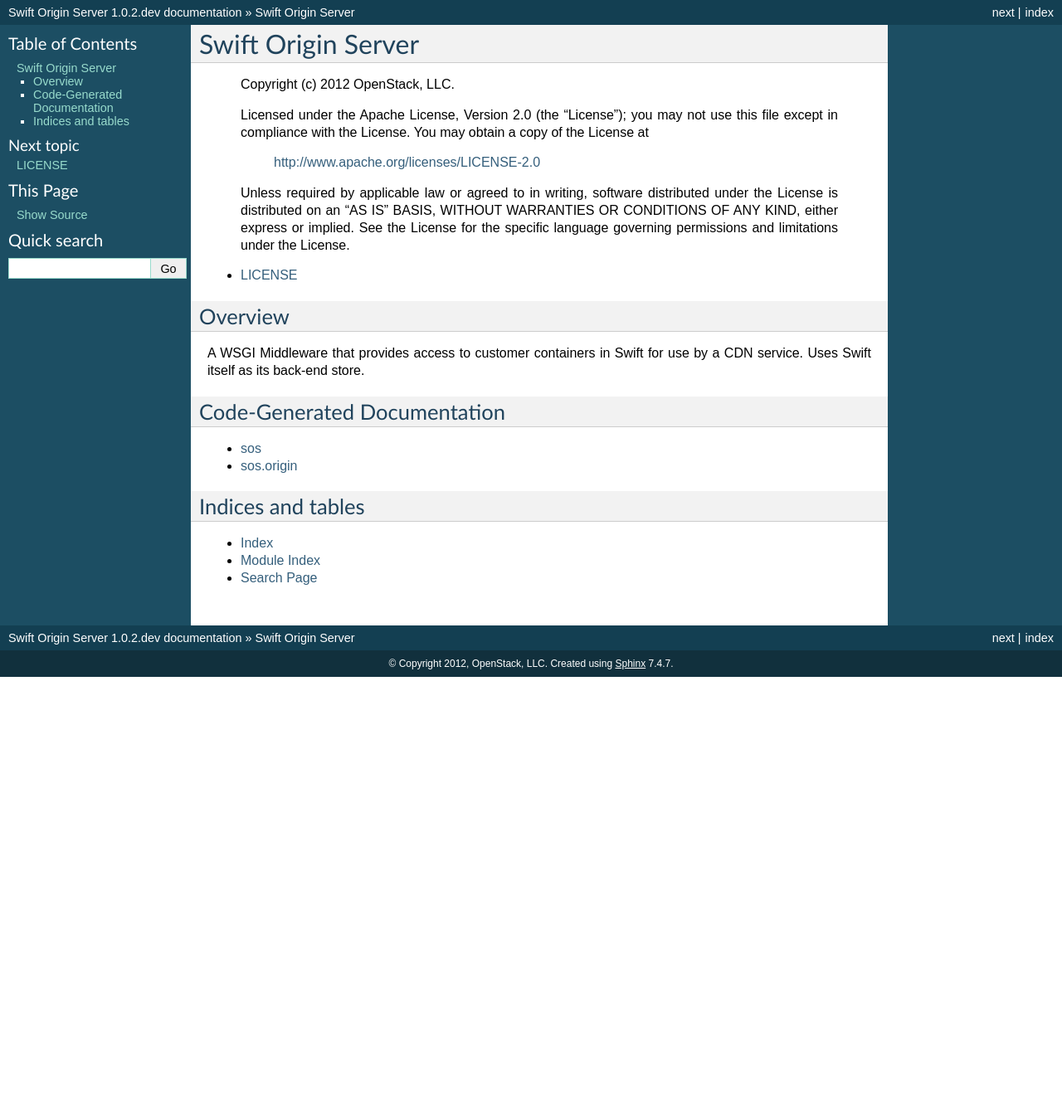
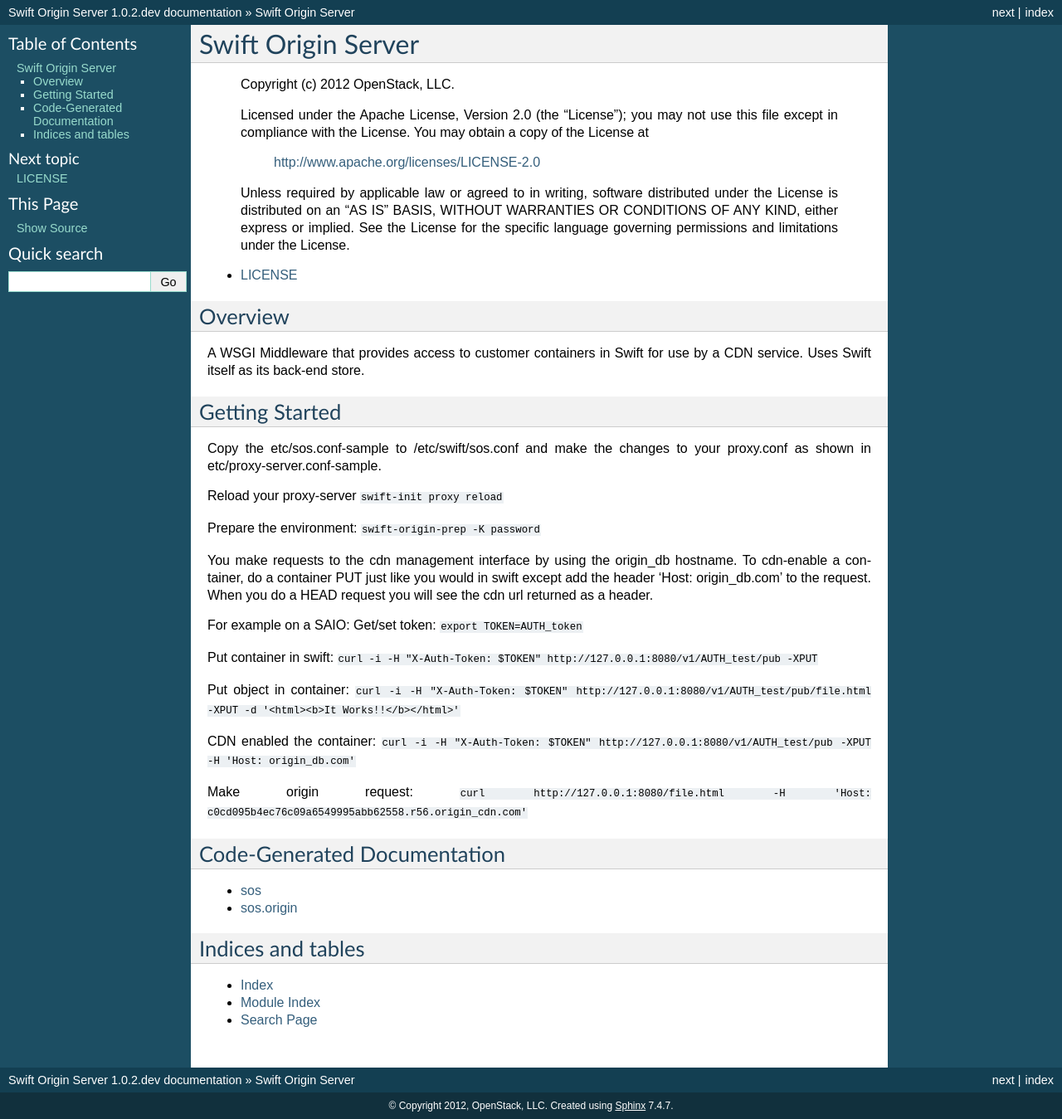
Before and after one commit to dpgoetz/sos, a Sphinx documentation site: the page built from doc/source/index.rst, in a window 1280 px wide. Shown: the whole page at 83% size. Built offline with Sphinx 7.4.7, drawn with Linux system fonts in a browser that asks for light colours; before the commit the page ends 900 px from its top, so only the background shows below that.

Commit message:
added a getting started to the docs

```diff
--- a/doc/source/index.rst
+++ b/doc/source/index.rst
@@ -26,6 +26,39 @@
 A WSGI Middleware that provides access to customer containers in Swift for use
 by a CDN service.  Uses Swift itself as its back-end store.
 
+Getting Started
+---------------
+
+Copy the etc/sos.conf-sample to /etc/swift/sos.conf and make the changes to
+your proxy.conf as shown in etc/proxy-server.conf-sample.
+
+Reload your proxy-server
+``swift-init proxy reload``
+
+Prepare the environment:
+``swift-origin-prep -K password``
+
+You make requests to the cdn management interface by using the origin_db
+hostname. To cdn-enable a container, do a container PUT just like you would in
+swift except add the header 'Host: origin_db.com' to the request. When
+you do a HEAD request you will see the cdn url returned as a header.
+
+For example on a SAIO:
+Get/set token:
+``export TOKEN=AUTH_token``
+
+Put container in swift:
+``curl -i -H "X-Auth-Token: $TOKEN" http://127.0.0.1:8080/v1/AUTH_test/pub -XPUT``
+
+Put object in container:
+``curl -i -H "X-Auth-Token: $TOKEN" http://127.0.0.1:8080/v1/AUTH_test/pub/file.html -XPUT -d '<html><b>It Works!!</b></html>'``
+
+CDN enabled the container:
+``curl -i -H "X-Auth-Token: $TOKEN" http://127.0.0.1:8080/v1/AUTH_test/pub -XPUT -H 'Host: origin_db.com'``
+
+Make origin request:
+``curl http://127.0.0.1:8080/file.html -H 'Host: c0cd095b4ec76c09a6549995abb62558.r56.origin_cdn.com'``
+
 Code-Generated Documentation
 ----------------------------
 
```
